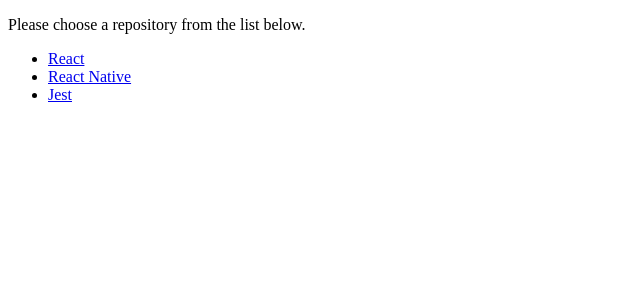
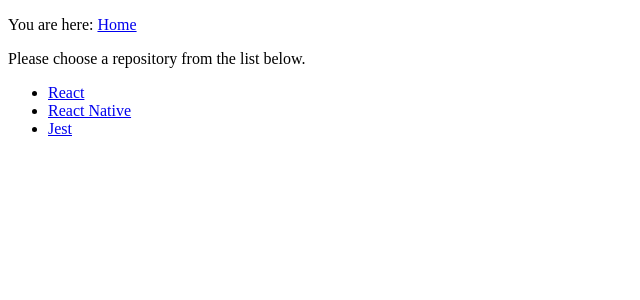
Before and after one commit to cejac/hwr, a React app: page / in a window 1280 px wide. Shown: the top 300 px of the page, without its empty margins (0-640 px from the left). Built offline with nearby package versions, Linux system fonts and the light colour scheme; the HTML template or start-up script is replaced by a standard one.

Commit message:
using navlink

```diff
--- a/src/pages/List.js
+++ b/src/pages/List.js
@@ -5,6 +5,7 @@
   render() {
       return (
           <div>
+            <p>You are here: <NavLink to="/" activeClassName="active">Home</NavLink></p>
               <p>Please choose a repository from the list below.</p>
               <ul>
                   <li><Link to="/detail/react">React</Link></li>
--- a/src/pages/User.js
+++ b/src/pages/User.js
@@ -25,8 +25,8 @@
 
   render() {
     return(<div>
-      <p>You are here: <NavLink to='/' activeClassName='active'>Home</NavLink>
-      > {this.props.match.params.user}</p>
+      <p>You are here: <NavLink to='/' activeClassName='active'>Home </NavLink>
+       > {this.props.match.params.user}</p>
       <ul>
       {this.state.events.map((event, index) => {
         const eventType = event.type;
```
